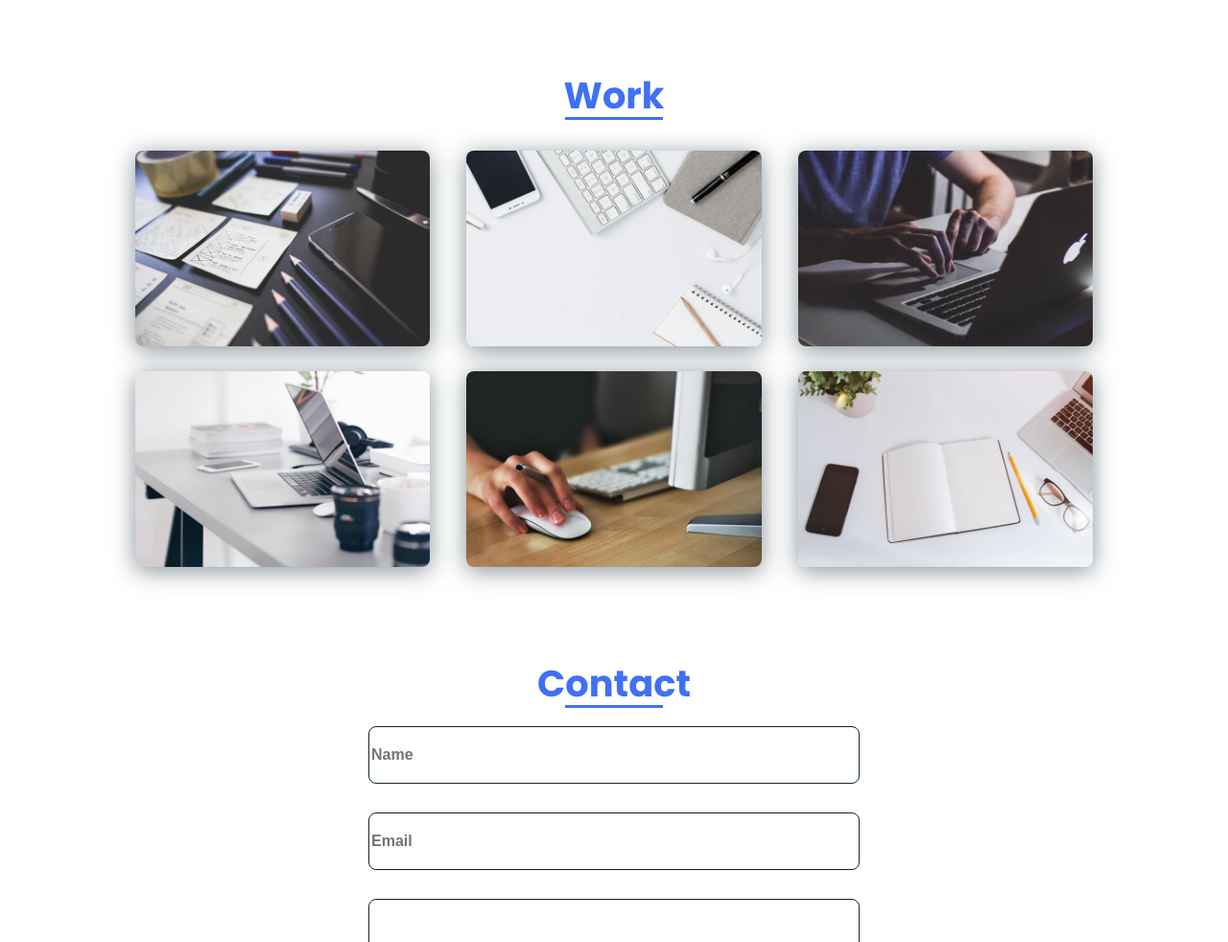
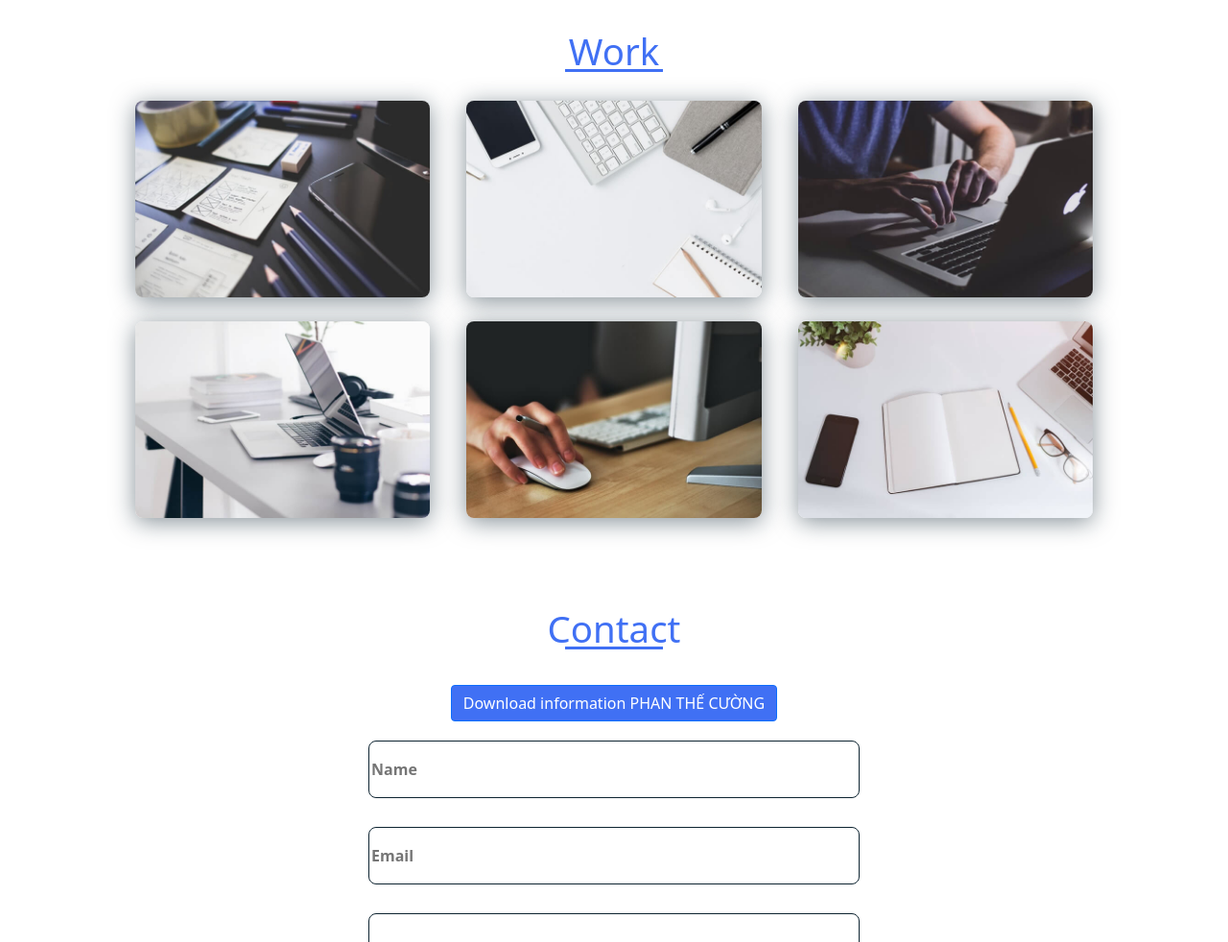
Before and after one commit to TheCuong96/CVPHANTHECUONG1996.github.io, a plain HTML site: page index.html in a window 1280 px wide. Shown: the part 1818-2800 px from the top of the page at 96% size. Drawn offline with nearby package versions, Linux system fonts and the light colour scheme.

Commit message:
Update index.html

```diff
--- a/index.html
+++ b/index.html
@@ -7,7 +7,7 @@
     <link rel="shortcut icon" href="assets/img/user2.png" type ="img/png">
     <link rel="stylesheet" href="assets/css/styles.css"/>
     <link href='https://unpkg.com/boxicons@2.0.7/css/boxicons.min.css' rel='stylesheet'/>
-
+    <link href="https://cdn.jsdelivr.net/npm/bootstrap@5.0.0-beta2/dist/css/bootstrap.min.css" rel="stylesheet" integrity="sha384-BmbxuPwQa2lc/FVzBcNJ7UAyJxM6wuqIj61tLrc4wSX0szH/Ev+nYRRuWlolflfl" crossorigin="anonymous">
 </head>
 <body>
     <button onclick="topFunction()" id="myBtn" title="Go to top">Top</button>
@@ -156,6 +156,8 @@
         <section class="contact section" id="contact">
             <h2 class="contact__title section-title">Contact</h2>
 
+
+            <button  style="margin:20px 0; background-color:#4070F4; " type="button" class="btn btn-primary"><a style="color:white; text-decoration: none;" href="./CV-PhanTheCuong.docx" download="CV-PhanTheCuong.docx">Download information PHAN THẾ CƯỜNG</a></button>
             <div class="contact__container bd-grid">
                 <form  class="contact__container--form" action="https://formspree.io/f/xdopwdpv"
                 method="POST">
```
